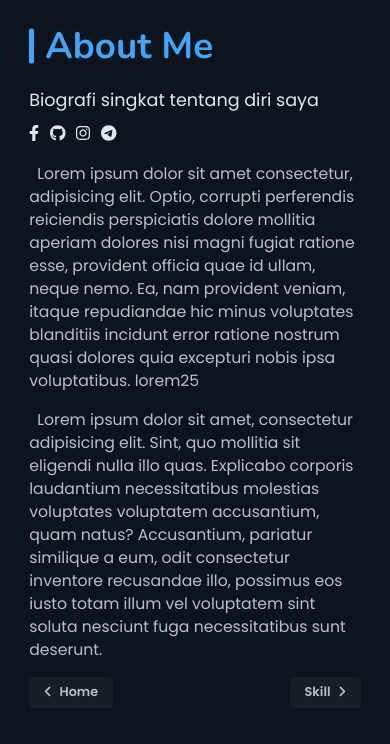
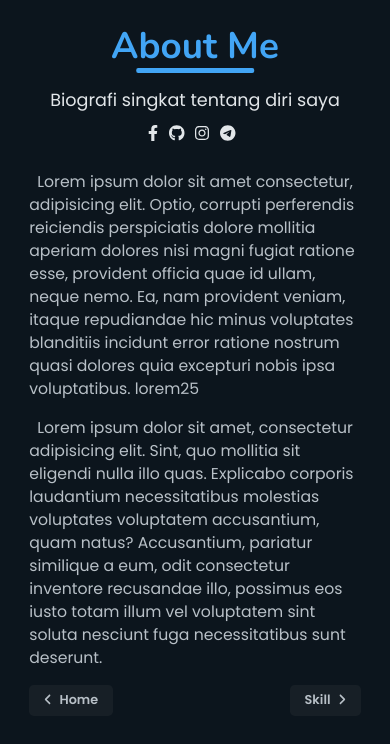
Before and after one commit to PunyaSaya19/PunyaSaya19.github.io, a plain HTML site: page about.html in a window 390 px wide. Drawn offline with nearby package versions, Linux system fonts and the light colour scheme.

Commit message:
update halaman about

```diff
--- a/css/style.css
+++ b/css/style.css
@@ -324,7 +324,24 @@ body {
   }
   #about .container .about-menu {
     width: 100%;
-    margin-bottom: 1rem;
+    margin-bottom: 1.5rem;
+    text-align: center;
+  }
+  #about .container .about-menu h2.about-menu-title {
+    padding-left: 0;
+  }
+  #about .container .about-menu h2.about-menu-title::after {
+    content: "";
+    position: absolute;
+    left: 50%;
+    top: 95%;
+    bottom: 0;
+    height: 5px;
+    width: 70%;
+    background-color: var(--first-color);
+    border-radius: 2px;
+    transform: translate(-50%, 0);
+    padding-bottom: 0;
   }
   #about .container .about-content {
     width: 100%;
```
